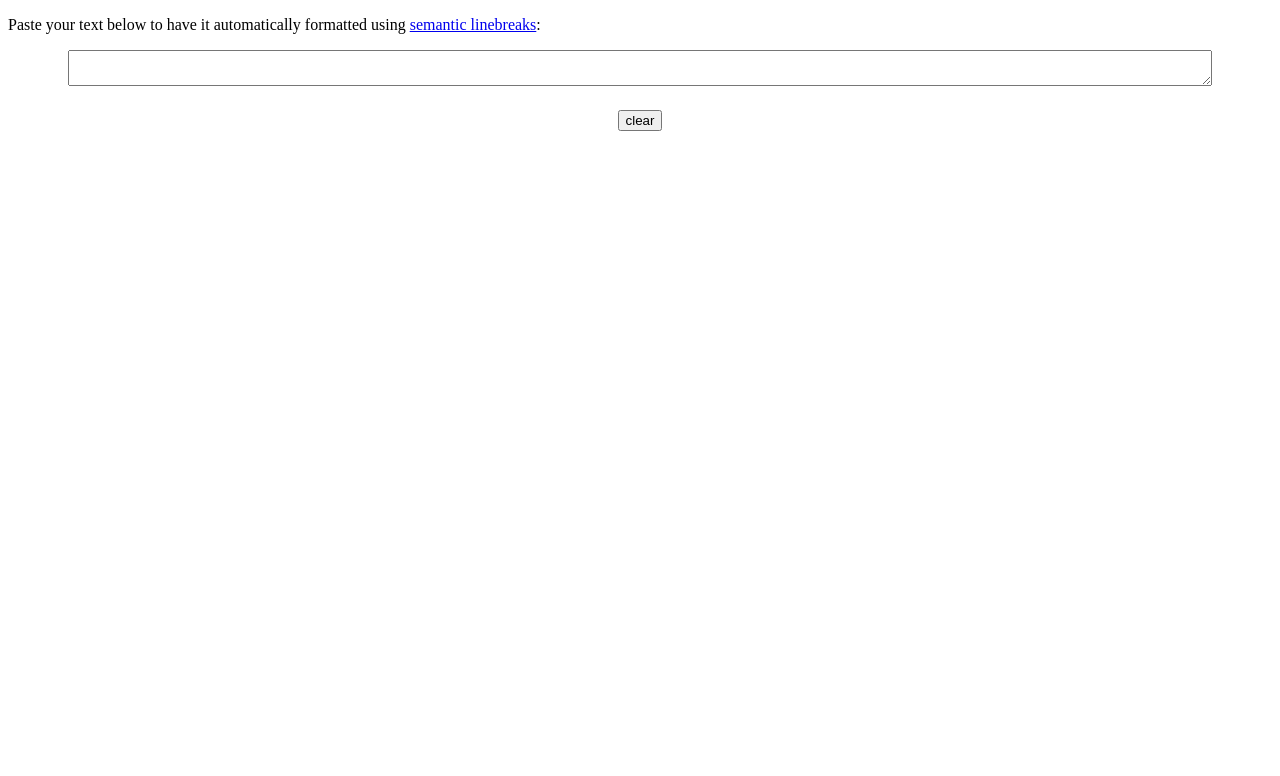
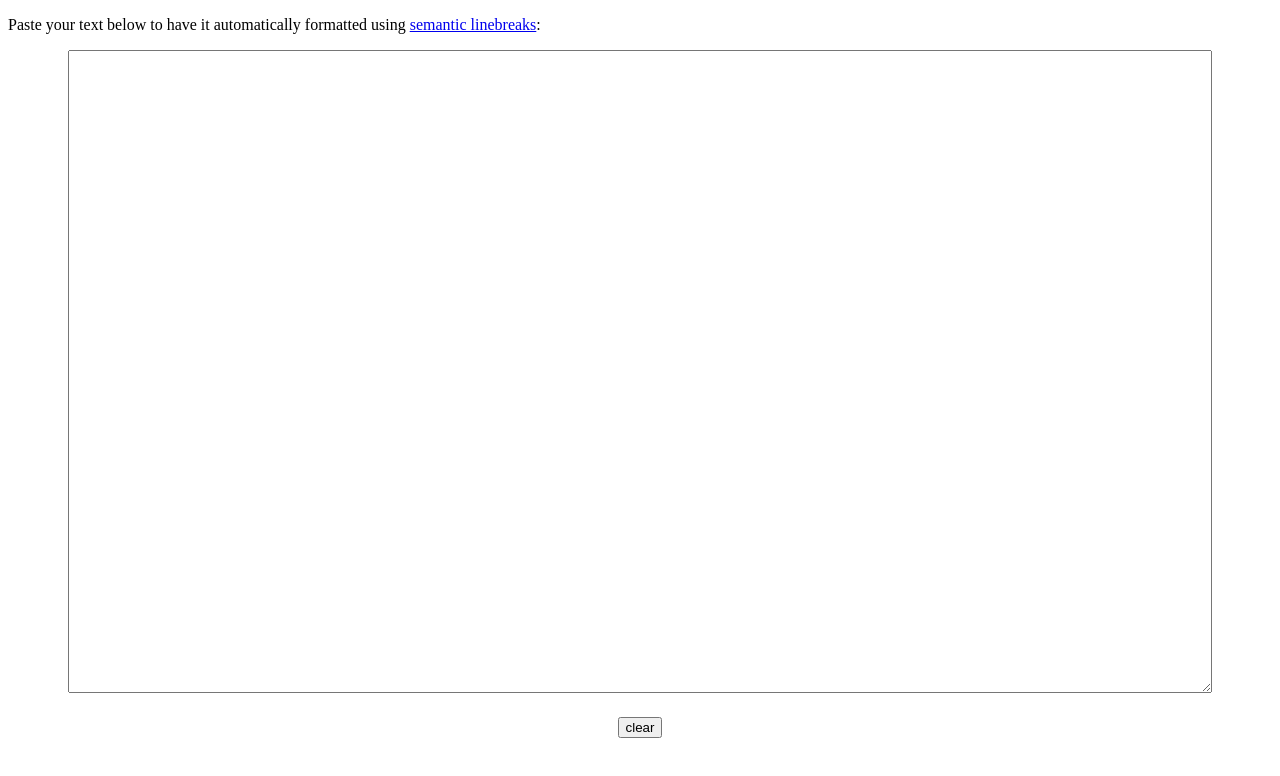
Before and after one commit to waldyrious/semantic-linebreaker, a plain HTML site: page index.html in a window 1280 px wide. Drawn offline with Linux system fonts and the light colour scheme.

Commit message:
hack textbox height

```diff
--- a/index.html
+++ b/index.html
@@ -7,14 +7,22 @@
       html {
         height: 100%;
       }
+      body {
+        height: -webkit-calc(100% - 2em);
+        height: calc(100% - 2em);
+      }
       #textbox {
-        height: 80%;
+        height: -webkit-calc(100% - 5em);
+        height: calc(100% - 5em);
         width: 90%;
         margin-bottom: 1.5em;
         clear: both;
       }
       form {
         text-align: center;
+        width: 100%;
+        height: -webkit-calc(100% - 4em);
+        height: calc(100% - 4em);
       }
     </style>
     <script>
```
